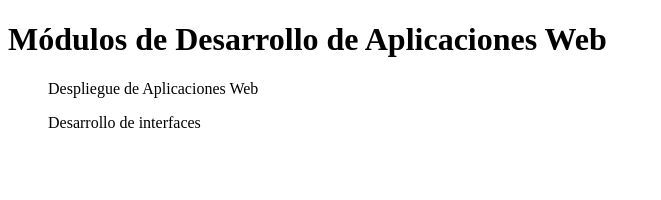
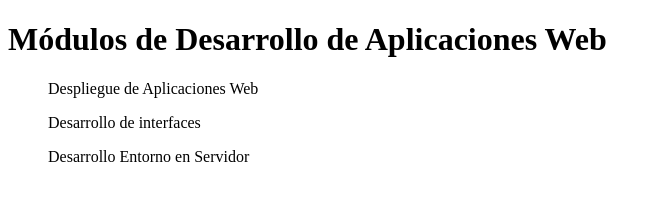
Before and after one commit to yerairamlin/dawAct1.3, a plain HTML site: page index.html in a window 1280 px wide. Shown: the whole page, without its empty margins (0-661 px from the left). Drawn offline with Linux system fonts and the light colour scheme.

Commit message:
Anyadido un modulo mas a index.html

```diff
--- a/index.html
+++ b/index.html
@@ -9,5 +9,6 @@
     <h1>Módulos de Desarrollo de Aplicaciones Web</h1>
     <ul>Despliegue de Aplicaciones Web</ul>
     <ul>Desarrollo de interfaces</ul>
+    <ul>Desarrollo Entorno en Servidor</ul>
 </body>
 </html>
```
